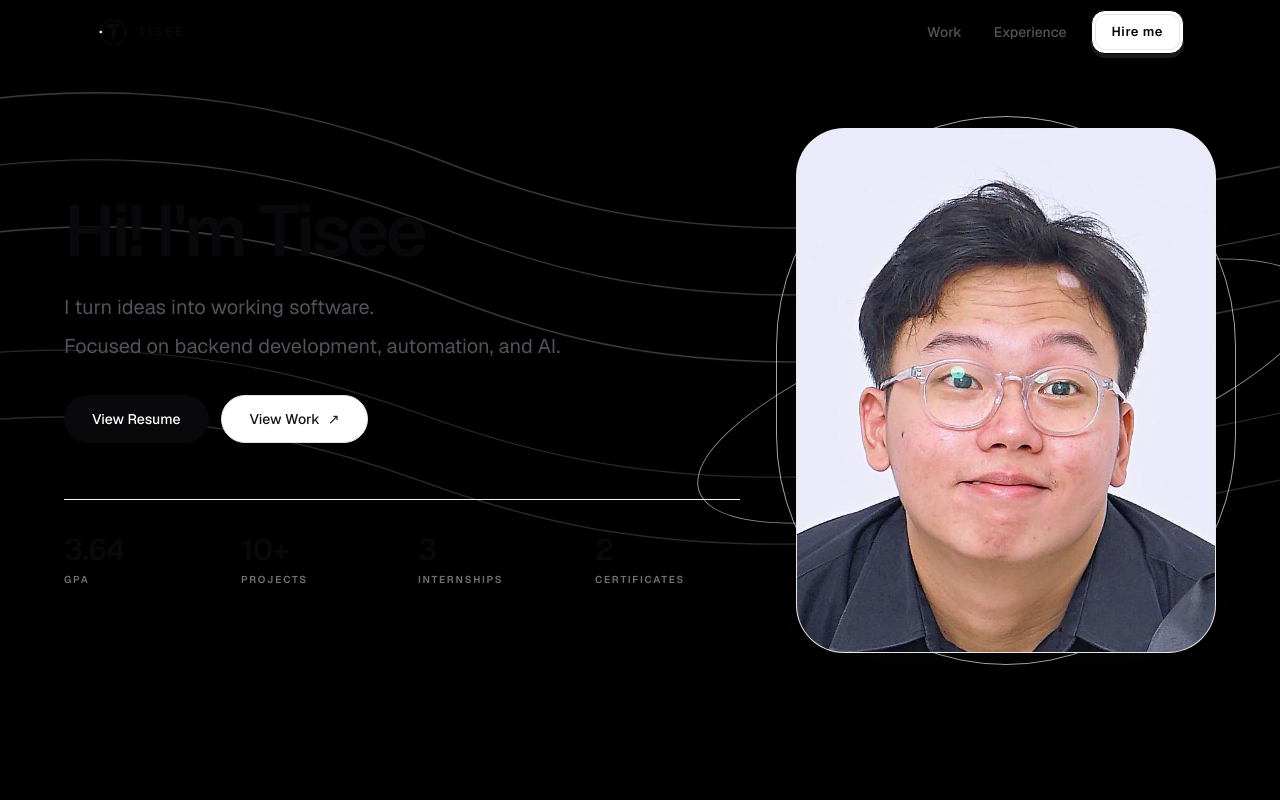
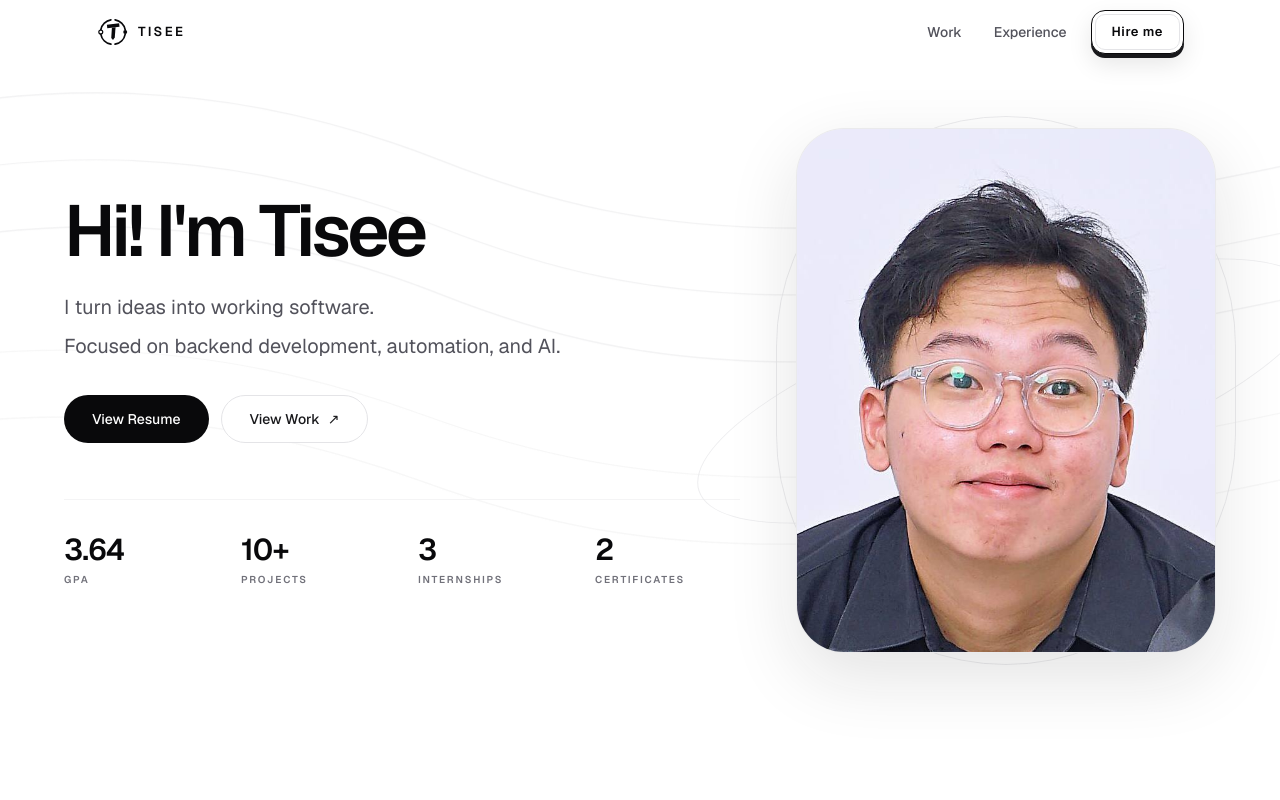
Before and after one commit to Tisee747/tisee-portfolio-v2, a Next.js app: page / in a window 1280 px wide. Shown: the top 800 px of the page. Built offline with nearby package versions, Linux system fonts and the light colour scheme.

Commit message:
style: restore pure white canvas after black test

```diff
--- a/src/app/globals.css
+++ b/src/app/globals.css
@@ -2,12 +2,12 @@
 
 @theme {
   --color-white: #FFFFFF;
-  --color-background: #000000;
+  --color-background: #FFFFFF;
   --color-foreground: #09090B;
 }
 
 :root {
-  --background: #000000;
+  --background: #FFFFFF;
   --foreground: #09090B;
   color-scheme: light;
 }
@@ -15,7 +15,7 @@
 html,
 body {
   margin: 0;
-  background-color: #000000 !important;
+  background-color: #FFFFFF !important;
   background-image: none !important;
 }
 
@@ -29,7 +29,7 @@ main,
 section,
 footer,
 nav {
-  background-color: #000000 !important;
+  background-color: #FFFFFF;
 }
 
 html {
```
